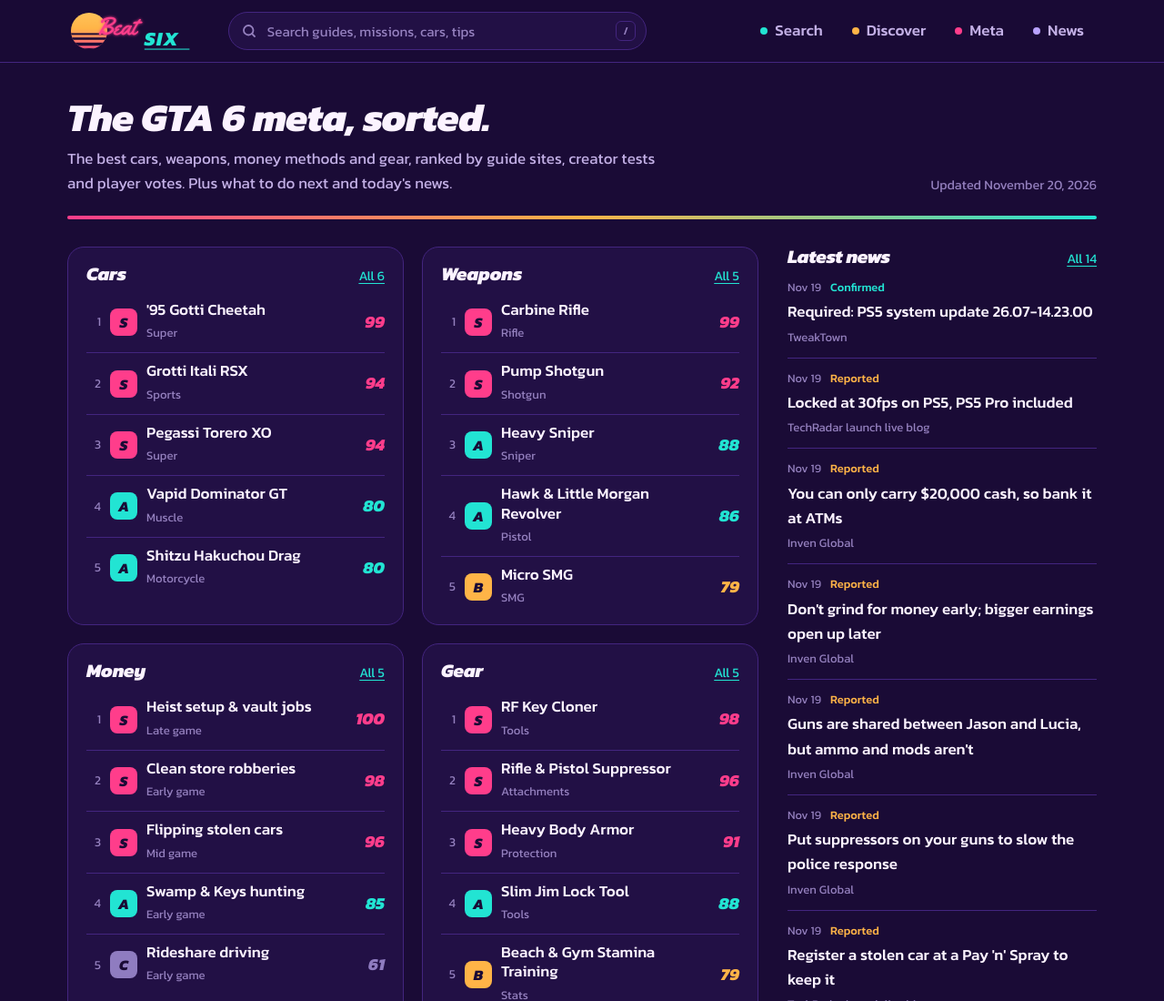
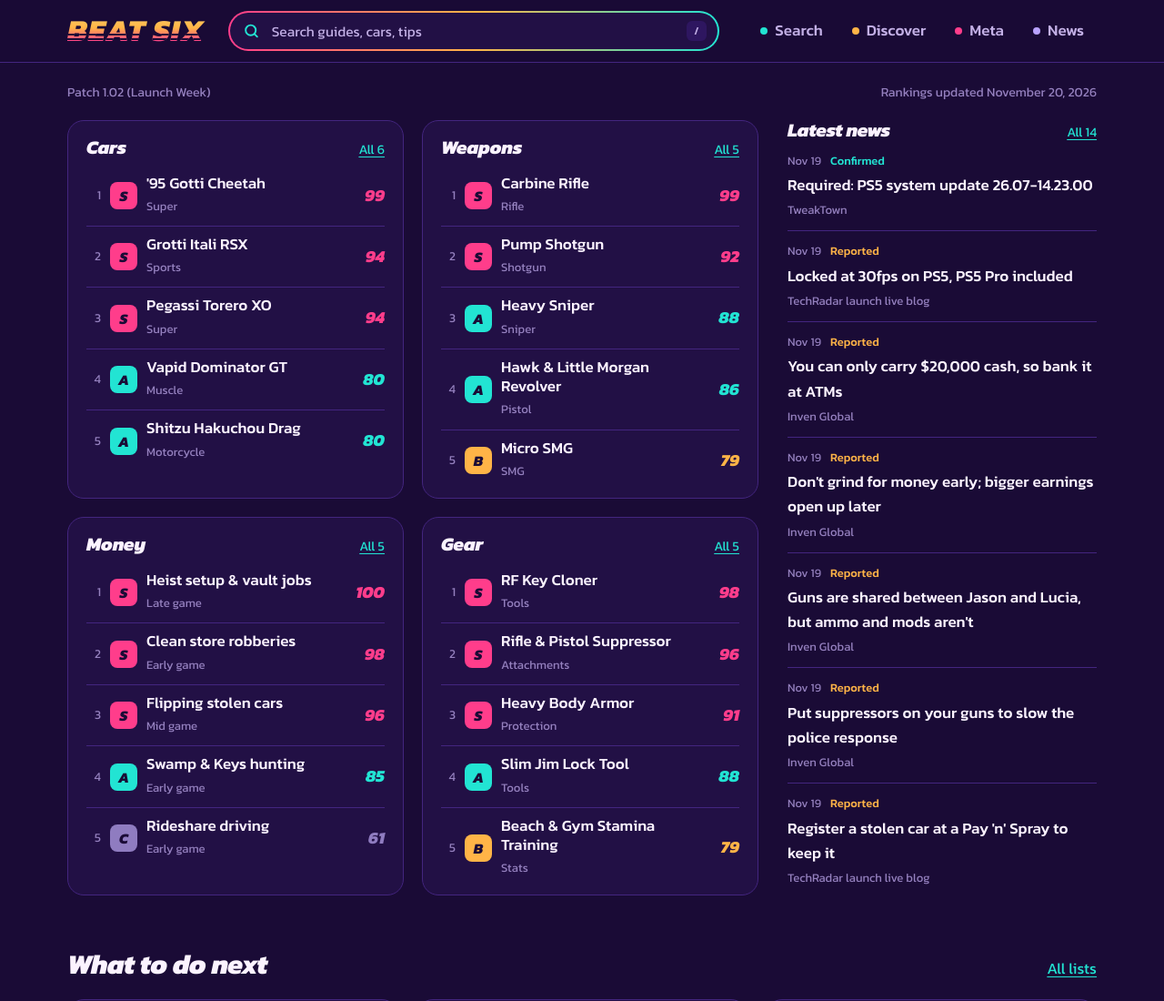
Before and after one commit to lowenbaum/gta6-meta-center, a plain HTML site: page index.html in a window 1280 px wide. Shown: the top 1100 px of the page at 91% size. Drawn offline with Linux system fonts and the light colour scheme; no server answers.

Commit message:
Header: striped sunset wordmark, gradient search bar, no home headline
- Logo is now a single-line BEAT SIX wordmark filled with the sunset gradient and cut by horizon stripes
- Header search gets a flamingo-to-aqua gradient ring, aqua icon and a glow on focus
- Home drops the headline and tagline for a small patch and last-updated line

Co-Authored-By: Claude Opus 5.5 <noreply@anthropic.com>
Claude-Session: https://claude.ai/code/session_015NkvdhFV1mbFfdYqyRcvvk

```diff
--- a/index.html
+++ b/index.html
@@ -75,13 +75,25 @@ p { margin: 0 0 1em; }
 .top { position: sticky; top: 0; z-index: 20; background: rgba(26, 11, 54, .92); backdrop-filter: blur(10px); -webkit-backdrop-filter: blur(10px); border-bottom: 1px solid var(--line); }
 .top .wrap { display: flex; align-items: center; gap: 20px; height: 68px; }
 .logo { display: flex; align-items: center; flex: none; text-decoration: none; }
-.logo svg { height: 48px; width: auto; display: block; }
-.hsearch { flex: 1; max-width: 460px; position: relative; }
-.hsearch input { width: 100%; height: 42px; border-radius: 999px; border: 1px solid var(--line); background: var(--night-2); padding: 0 44px 0 42px; font-size: .95rem; }
-.hsearch input::placeholder { color: var(--haze-2); }
-.hsearch input:focus { border-color: var(--aqua); outline: none; box-shadow: 0 0 0 3px rgba(34, 228, 211, .25); }
-.hsearch .ico { position: absolute; left: 14px; top: 50%; transform: translateY(-50%); width: 18px; height: 18px; color: var(--haze-2); pointer-events: none; }
-.hsearch kbd { position: absolute; right: 12px; top: 50%; transform: translateY(-50%); font: 500 .75rem var(--body); color: var(--haze-2); border: 1px solid var(--line); border-radius: 6px; padding: 1px 7px; }
+.wordmark { /* sunset-filled type, cut by horizon stripes */
+  font: italic 800 2.1rem/1 var(--display); letter-spacing: .03em; padding: 4px .14em 4px 0; white-space: nowrap;
+  background:
+    linear-gradient(180deg, transparent 0 57%, var(--night) 57% 62%, transparent 62% 70%, var(--night) 70% 74%, transparent 74%),
+    linear-gradient(180deg, var(--sun-top) 18%, var(--sunset) 42%, var(--flamingo) 78%);
+  -webkit-background-clip: text; background-clip: text; color: transparent;
+}
+.logo:hover .wordmark { opacity: .85; }
+.hsearch { flex: 1; max-width: 540px; position: relative; }
+.hsearch input {
+  width: 100%; height: 44px; border-radius: 999px; padding: 0 48px 0 46px; font-size: .97rem;
+  border: 2px solid transparent;
+  background: linear-gradient(var(--night-2), var(--night-2)) padding-box, linear-gradient(90deg, var(--flamingo), var(--sunset) 50%, var(--aqua)) border-box;
+  transition: box-shadow .2s;
+}
+.hsearch input::placeholder { color: var(--haze); }
+.hsearch input:focus { outline: none; box-shadow: 0 0 0 4px rgba(255, 61, 139, .18), 0 0 28px rgba(34, 228, 211, .28); }
+.hsearch .ico { position: absolute; left: 16px; top: 50%; transform: translateY(-50%); width: 19px; height: 19px; color: var(--aqua); pointer-events: none; }
+.hsearch kbd { position: absolute; right: 14px; top: 50%; transform: translateY(-50%); font: 500 .75rem var(--body); color: var(--haze); background: var(--dusk); border-radius: 6px; padding: 2px 8px; }
 .pillars { display: flex; gap: 4px; margin-left: auto; }
 .pillars a { display: flex; align-items: center; gap: 8px; color: var(--haze); text-decoration: none; font-weight: 500; padding: 8px 14px; border-radius: 999px; }
 .pillars a:hover { color: var(--foam); background: var(--night-2); }
@@ -90,14 +102,7 @@ p { margin: 0 0 1em; }
 .pillars svg { display: none; }
 
 /* ---------- Home ---------- */
-.intro { position: relative; display: flex; align-items: flex-end; justify-content: space-between; gap: 24px; padding: 36px 0 26px; margin-bottom: 30px; }
-.intro::after { /* the one sunset stripe on the page */
-  content: ""; position: absolute; left: 0; right: 0; bottom: 0; height: 4px; border-radius: 4px;
-  background: linear-gradient(90deg, var(--flamingo), var(--sunset) 50%, var(--aqua));
-}
-.intro h1 { font-size: clamp(1.9rem, 3.6vw, 2.7rem); }
-.intro p { color: var(--haze); margin: 8px 0 0; max-width: 60ch; }
-.intro .stamp { color: var(--haze-2); font-size: .9rem; white-space: nowrap; }
+.status-row { display: flex; flex-wrap: wrap; justify-content: space-between; gap: 2px 16px; padding-top: 22px; padding-bottom: 18px; font-size: .88rem; color: var(--haze-2); }
 .home-top { display: grid; grid-template-columns: minmax(0, 1fr) 340px; gap: 32px; align-items: start; }
 .cats { display: grid; grid-template-columns: 1fr 1fr; gap: 20px; }
 .cat { background: var(--night-2); border: 1px solid var(--line); border-radius: var(--r-lg); padding: 18px 20px 8px; }
@@ -317,7 +322,6 @@ pre.codeout { white-space: pre-wrap; font-size: .85rem; color: var(--haze); max-
   .wrap { padding: 0 18px; }
   .top { backdrop-filter: none; -webkit-backdrop-filter: none; background: var(--night); } /* a backdrop filter would trap the fixed tab bar inside the header */
   .top .wrap { height: 60px; gap: 12px; }
-  .logo svg { height: 38px; }
   .hsearch kbd { display: none; }
   .pillars { position: fixed; left: 0; right: 0; bottom: 0; margin: 0; z-index: 30; background: rgba(26, 11, 54, .97); border-top: 1px solid var(--line); padding: 6px 6px calc(6px + env(safe-area-inset-bottom)); justify-content: space-around; }
   .pillars a { flex-direction: column; gap: 2px; padding: 6px 10px; font-size: .76rem; border-radius: 12px; }
@@ -325,7 +329,10 @@ pre.codeout { white-space: pre-wrap; font-size: .85rem; color: var(--haze); max-
   .pillars svg { display: block; width: 22px; height: 22px; color: var(--c); }
   .pillars a[aria-current="page"] { background: var(--dusk); }
   .mrows li:nth-child(n+4) { display: none; } /* top 3 on phones keeps news within reach */
-  .intro { flex-direction: column; align-items: flex-start; gap: 6px; padding-top: 24px; }
+  .wordmark { font-size: 1.45rem; }
+  .status-row { padding-top: 14px; padding-bottom: 12px; font-size: .8rem; }
+  .hsearch input { padding-left: 40px; padding-right: 14px; }
+  .hsearch .ico { left: 14px; }
   .cats, .lists.three, .news, .tips, .posts, .lists, .sync-grid { grid-template-columns: 1fr; }
   .lcard.big { grid-column: auto; }
   .trow { grid-template-columns: 54px 1fr; min-height: 76px; }
@@ -343,25 +350,10 @@ pre.codeout { white-space: pre-wrap; font-size: .85rem; color: var(--haze); max-
 <a class="skip" href="#view" onclick="event.preventDefault();document.getElementById('view').focus()">Skip to content</a>
 
 <header class="top"><div class="wrap">
-  <a class="logo" href="#" aria-label="Beat Six home">
-    <svg viewBox="0 0 196 60" role="img" aria-hidden="true">
-      <defs>
-        <linearGradient id="lgSun" x1="0" y1="0" x2="0" y2="1"><stop offset="0" stop-color="#ffc65c"/><stop offset=".45" stop-color="#ffb447"/><stop offset="1" stop-color="#ff3d8b"/></linearGradient>
-        <clipPath id="lgClip"><circle cx="30" cy="30" r="25"/></clipPath>
-        <filter id="lgGlow" x="-20%" y="-40%" width="140%" height="180%"><feGaussianBlur stdDeviation="2.2" result="b"/><feMerge><feMergeNode in="b"/><feMergeNode in="SourceGraphic"/></feMerge></filter>
-      </defs>
-      <g clip-path="url(#lgClip)">
-        <rect x="0" y="0" width="60" height="60" fill="url(#lgSun)"/>
-        <g fill="#1a0b36"><rect x="0" y="33" width="60" height="2.4"/><rect x="0" y="39" width="60" height="3.2"/><rect x="0" y="46" width="60" height="4.4"/><rect x="0" y="53.5" width="60" height="7"/></g>
-      </g>
-      <text x="40" y="35" font-family="Yellowtail, cursive" font-size="34" fill="#ff3d8b" filter="url(#lgGlow)">Beat</text>
-      <text x="106" y="50" font-family="Kanit, sans-serif" font-style="italic" font-weight="800" font-size="27" letter-spacing="1.5" fill="#22e4d3">SIX</text>
-      <rect x="106" y="54" width="62" height="2.2" fill="#22e4d3" opacity=".6"/>
-    </svg>
-  </a>
+  <a class="logo" href="#"><span class="wordmark">BEAT SIX</span></a>
   <form class="hsearch" role="search" id="hsearch">
     <svg class="ico" viewBox="0 0 24 24" fill="none" stroke="currentColor" stroke-width="2.4" stroke-linecap="round"><circle cx="11" cy="11" r="7"/><path d="m20 20-3.5-3.5"/></svg>
-    <input id="hq" type="search" placeholder="Search guides, missions, cars, tips" aria-label="Search Beat Six" autocomplete="off">
+    <input id="hq" type="search" placeholder="Search guides, cars, tips" aria-label="Search Beat Six" autocomplete="off">
     <kbd>/</kbd>
   </form>
   <nav class="pillars" id="pillars" aria-label="Main">
@@ -696,11 +688,9 @@ function postCard(p) {
 function renderHome() {
   setMeta("Beat Six: the GTA 6 meta, guides and news in one place", "The best GTA 6 cars, weapons, money methods and gear, ranked by guide sites, creator tests and player votes, plus checklists, guides and daily news.");
   const v = view();
-  const iw = el("div", "wrap"), intro = el("section", "intro"), it = el("div");
-  it.append(el("h1", "", "The GTA 6 meta, sorted."),
-    el("p", "", "The best cars, weapons, money methods and gear, ranked by guide sites, creator tests and player votes. Plus what to do next and today's news."));
-  intro.append(it, el("span", "stamp", "Updated " + fmtDate(DATA.meta.updated)));
-  iw.append(intro); v.append(iw);
+  const status = el("div", "wrap status-row");
+  status.append(el("span", "", DATA.meta.patch || ""), el("span", "", "Rankings updated " + fmtDate(DATA.meta.updated)));
+  v.append(status);
 
   // Above the fold: the meta on the left, news on the right
   const top = el("div", "wrap home-top"), cats = el("div", "cats");
```
